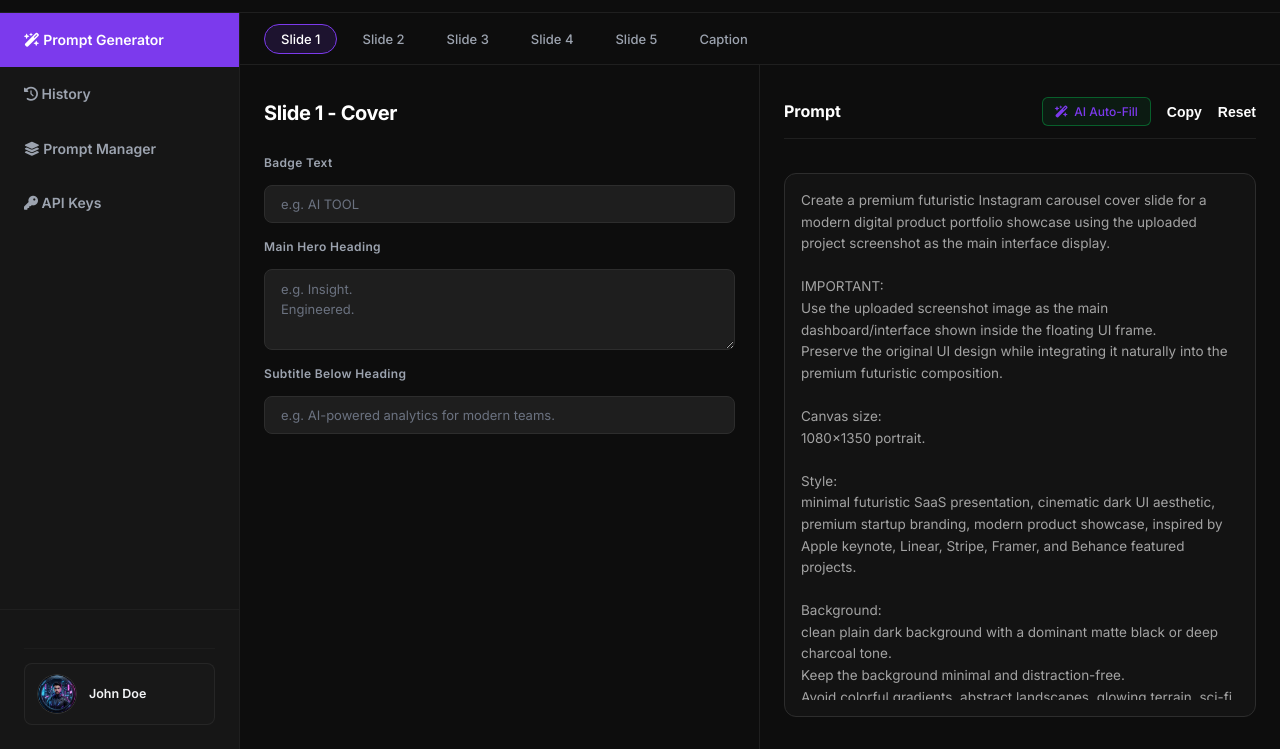
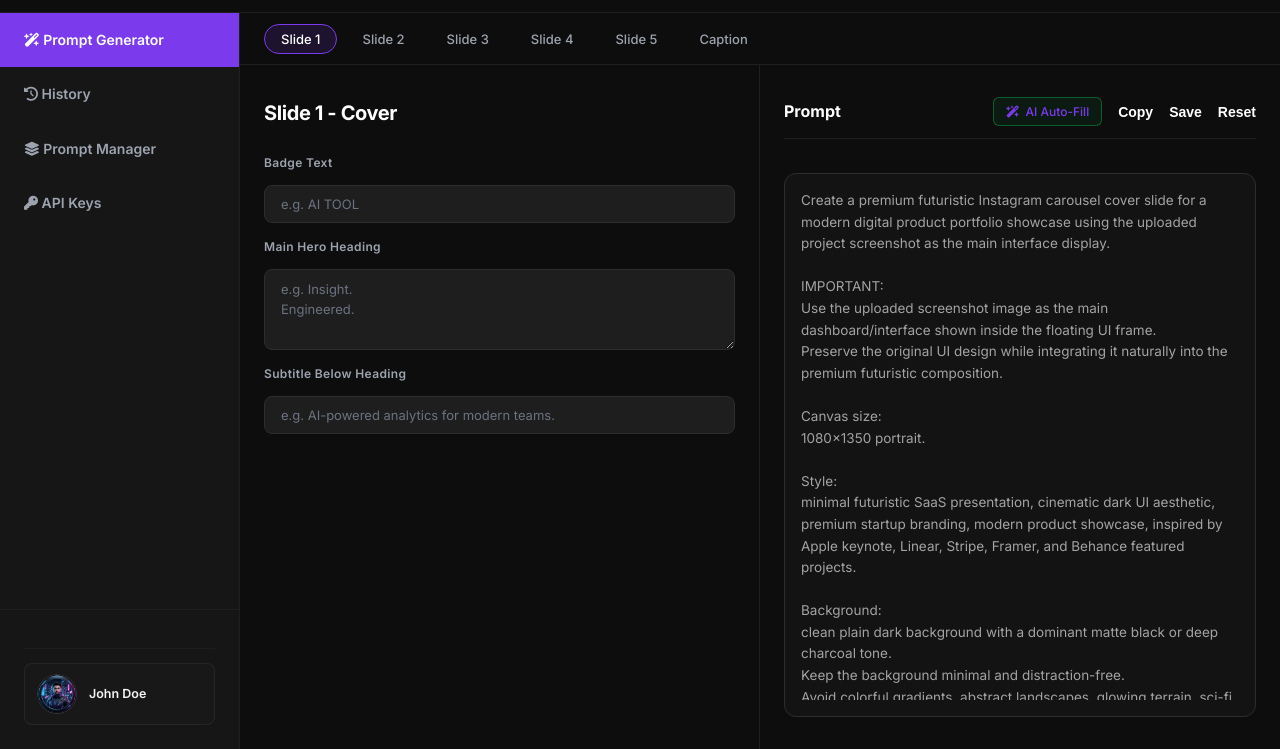
Before and after one commit to FAYnim/Visura, a website with bundled scripts: page public/app.html in a window 1280 px wide. Shown: the part 51-800 px from the top of the page. Built offline with nearby package versions, Linux system fonts and the light colour scheme.

Commit message:
feat: add save prompt action button

```diff
--- a/public/app.html
+++ b/public/app.html
@@ -574,6 +574,7 @@
             <span>AI Auto-Fill</span>
           </button>
           <button class="btn-copy-text" id="btn-copy" aria-label="Copy current slide prompt to clipboard">Copy</button>
+          <button class="btn-copy-text" id="btn-save" aria-label="Save current slide prompt to history">Save</button>
           <button class="btn-copy-text" id="btn-reset" aria-label="Reset all inputs and settings across all slides">Reset</button>
         </div>
       </div>
```
